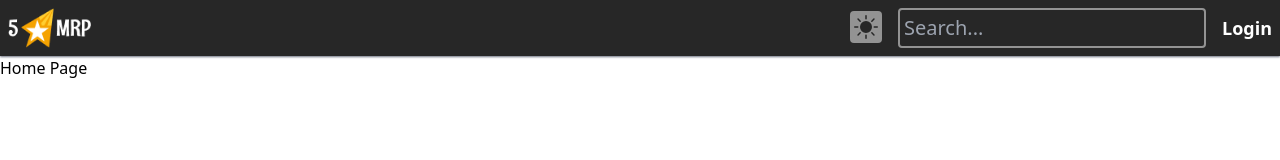
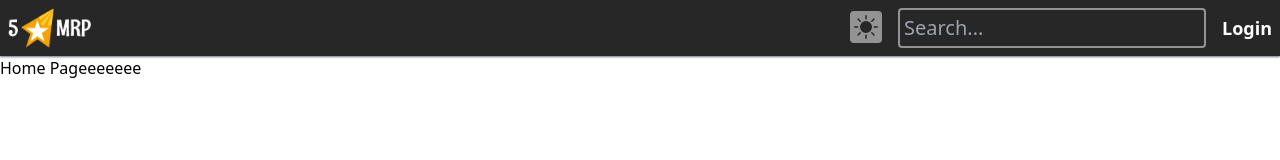
Before and after one commit to ofirsaf/Review_App_Frontend, a React (Create React App) app: page / in a window 1280 px wide. Shown: the top 160 px of the page. Built offline with nearby package versions, Linux system fonts and the light colour scheme.

Commit message:
update home page

```diff
--- a/src/pages/Home.jsx
+++ b/src/pages/Home.jsx
@@ -1,7 +1,7 @@
 const HomePage = () => {
   return (
     <div>
-      <h1>Home Page</h1>
+      <h1>Home Pageeeeeee</h1>
     </div>
   );
 };
```
